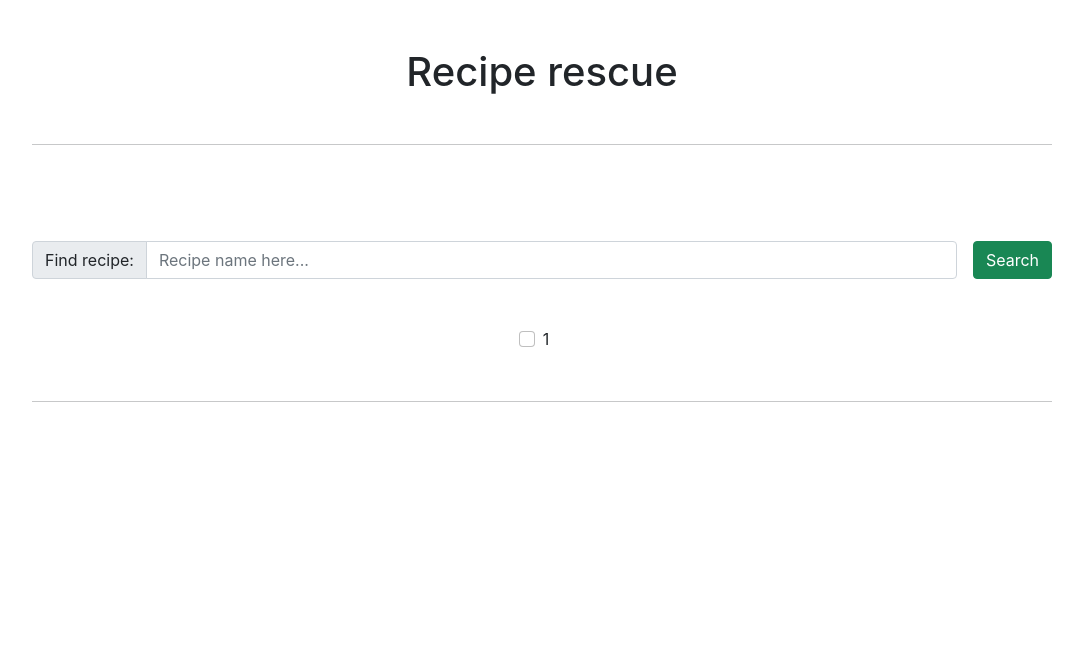
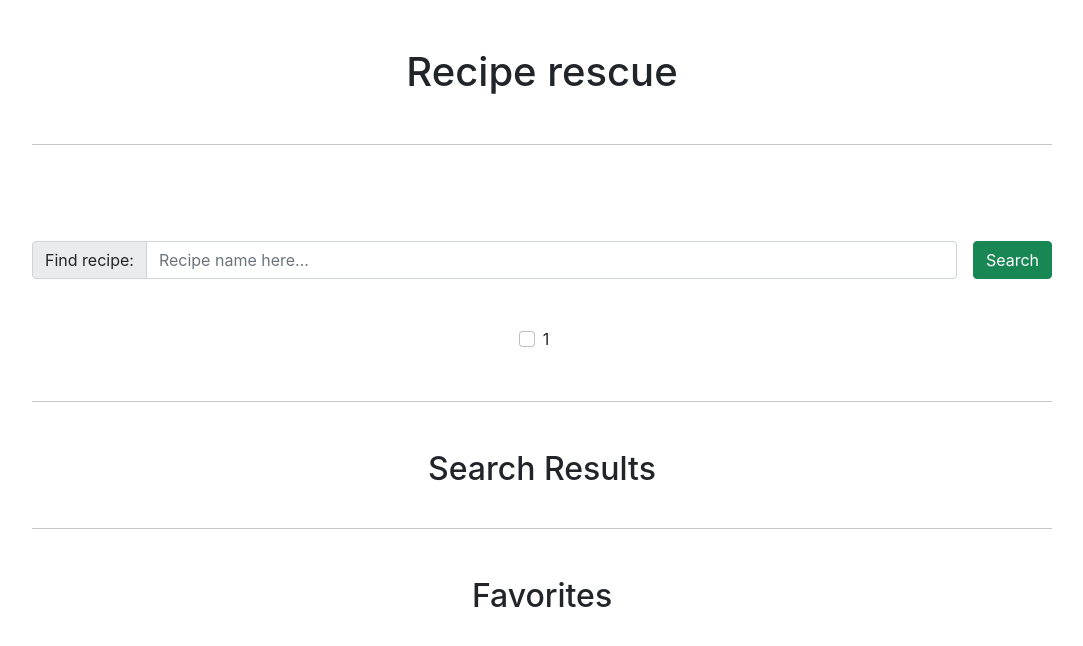
Before and after one commit to FilipNordqvist/food-react-app, a React (Create React App) app in the folder food-app/: page / in a window 1280 px wide. Shown: the top 646 px of the page, without its empty margins (98-1181 px from the left). Built offline with nearby package versions, Linux system fonts and the light colour scheme.

Commit message:
Added functionality to add and remove favorites!

```diff
--- a/food-app/src/App.js
+++ b/food-app/src/App.js
@@ -2,26 +2,40 @@ import './App.css';
 import { useEffect, useState } from "react";
 import InputField from './Components/InputField';
 import {searchRecipeById, searchRecipes} from "./http.js";
-import Button from './components/Button';
-import RecipeList from './components/RecipeList';
-import Checkbox from './components/Checkbox/index.js';
+import Button from './Components/Button';
+import RecipeList from './Components/RecipeList';
+import Checkbox from './Components/Checkbox/index.js';
 
 function App() {
   const [searchTerm, setSearchTerm] = useState("");
   const [searchResult, setSearchResult] = useState([]);
-  const [recipes, setRecipes] = useState([]);
+  const [recipes, setRecipes] = useState(() => {
+    const stored = localStorage.getItem("recipes");
+    if(stored){
+      return JSON.parse(stored);
+    } else {
+      return [];
+    }
+  });
 
   const handleRecipesSearch = async (input) => {
     const result = await searchRecipes(input);
-    console.log(result);
     setSearchResult(result);
   };
 
-  const handleIdRecipeSearch = async (id) => {
-    console.log(id);
-    //const result = await searchRecipeById(id);
-    //console.log(result);
-  }
+  const addFavoriteRecipe = (recipe) => {
+    setRecipes((prevRecipes) => [...prevRecipes, recipe]);
+  };
+
+  const removeFavoriteRecipe = (recipeToRemove) => {
+    setRecipes((prevRecipes) =>
+      prevRecipes.filter((recipe) => recipe.id !== recipeToRemove.id)
+    );
+  };
+
+  useEffect(() => {
+    localStorage.setItem("recipes", JSON.stringify(recipes));
+  }, [recipes]);
 
 
 
@@ -57,8 +71,19 @@ function App() {
       <hr className="d-flex m-5" />
 
       <RecipeList
+        titleOfList = "Search Results"
         recipes={searchResult}
-        searchRecipe={handleIdRecipeSearch}
+        handleItem={addFavoriteRecipe}
+        show={true}
+        image="/images/star.png"
+      />
+      <hr className="d-flex m-5" />
+      <RecipeList
+        titleOfList = "Favorites"
+        recipes={recipes}
+        handleItem={removeFavoriteRecipe}
+        show={false}
+        image="/images/delete.png"
       />
     </div>
   );
--- a/food-app/src/Components/RecipeList/recipelist.module.css
+++ b/food-app/src/Components/RecipeList/recipelist.module.css
@@ -1,4 +1,3 @@
-.movies {
-    margin: 0;
-    padding: 0;
+.click {
+    cursor: pointer;
 }
--- a/food-app/src/components/Checkbox/index.js
+++ b/food-app/src/components/Checkbox/index.js
@@ -3,7 +3,7 @@ const Checkbox = ({value, id}) => {
     return(
         <div className="form-check form-check-inline">
             <input className="form-check-input" type="checkbox" id="inlineCheckbox1" value={value}></input>
-            <label className="form-check-label" for="inlineCheckbox1">1</label>
+            <label className="form-check-label" htmlFor="inlineCheckbox1">1</label>
         </div>
 
     );
--- a/food-app/src/components/Recipe/index.js
+++ b/food-app/src/components/Recipe/index.js
@@ -4,7 +4,7 @@ import ModalRecipe from '../ModalRecipe';
 
 
 
-const Recipe = ({recipe, searchRecipe, addFavorite}) => {
+const Recipe = ({recipe, handleItem, image}) => {
     const [modal, setModal] = useState(false);
 
     const openModal = () => setModal(true);
@@ -30,16 +30,16 @@ const Recipe = ({recipe, searchRecipe, addFavorite}) => {
                 style={{ cursor: 'pointer' }}
             >
                 <img src={recipe.image} className="card-img-top" alt={recipe.title} />
-                <div className="card-body w-100 h-100">
+                <div className="card-body d-flex flex-column flex-grow-1 w-100 h-100">
                     <h4 className="card-title">{recipe.title}</h4>
-                    <div className="d-flex justify-content-center">
+                    <div className="mt-auto d-flex justify-content-center">
                         <img
-                            src="/images/star.png"
+                            src={image}
                             alt="Favorite recipe"
                             className={styles.favorite}
                             onClick={(e) => {
                                 e.stopPropagation(); // Hindra modalen från att öppnas vid klick
-                                addFavorite(recipe.title);
+                                handleItem(recipe);
                             }}
                         />
                     </div>
--- a/food-app/src/components/RecipeList/index.js
+++ b/food-app/src/components/RecipeList/index.js
@@ -1,17 +1,32 @@
 import React from 'react';
 import Recipe from '../Recipe';
 import styles from './recipelist.module.css';
+import { useEffect, useState } from "react";
 
-const RecipeList = ({recipes, searchRecipe}) => {
+const RecipeList = ({titleOfList, recipes, handleItem, show, image}) => {
+
+    const [showRecipes, setShowRecipes] = useState(show);
+
+    const changeState = () => {
+        if(showRecipes){
+            setShowRecipes(false);
+        } else {
+            setShowRecipes(true);
+        }
+    }
+
     return(
         <div className="container mt-3">
+            <h2 onClick={changeState} className={`mb-3 ${styles.click}`}>{titleOfList}</h2>
+            {showRecipes &&  (
             <div className="row g-4 align-items-stretch">
             {recipes.map((recipe) => (
                 <div key={recipe.id} className="col-12 col-sm-6 col-md-4 col-lg-3 mb-4 d-flex">
-                <Recipe key={recipe.id} recipe={recipe} searchRecipe={searchRecipe} />
+                <Recipe key={recipe.id} recipe={recipe} handleItem={handleItem} image={image}/>
                 </div>
             ))}
             </div>
+            )}
         </div>
     );
 };
```
